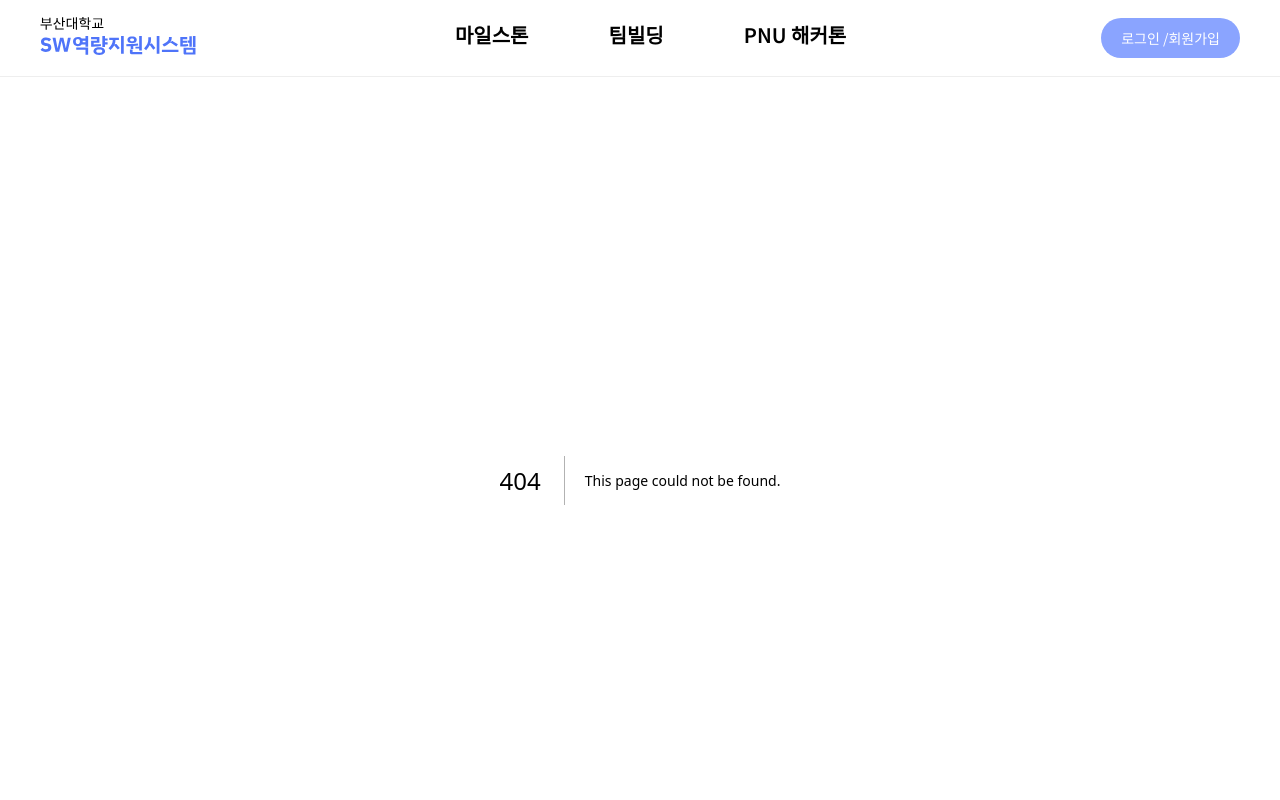
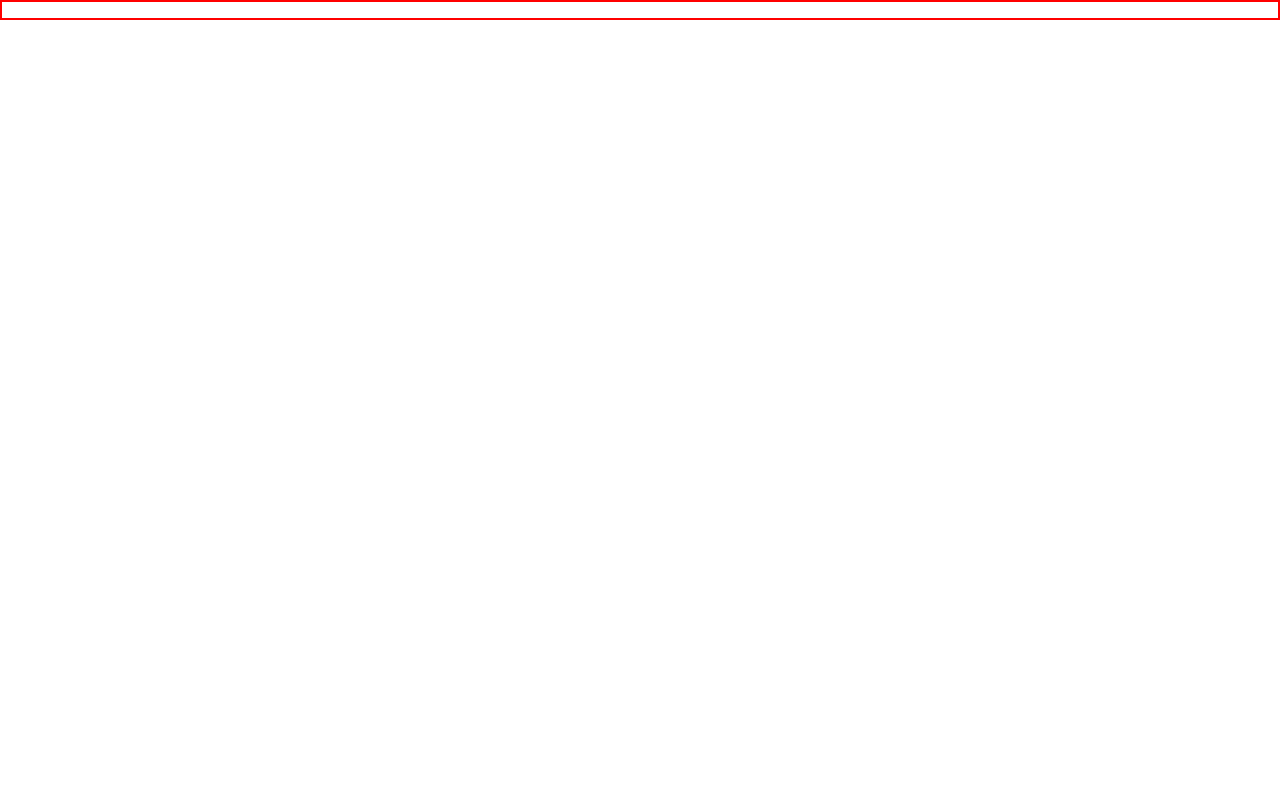
Before and after one commit to SW-CSS/sw-css, a Next.js app in the folder frontend/: page /admin in a window 1280 px wide. Before the commit this address had no page. Shown: the top 800 px of the page. Built offline with nearby package versions, Linux system fonts and the light colour scheme.

Commit message:
feat: admin 페이지를 위한 layout 분리
#18

```diff
--- /dev/null
+++ b/frontend/src/app/CustomLayout.tsx
@@ -0,0 +1,27 @@
+'use client';
+
+import { usePathname } from 'next/navigation';
+
+import Footer from '@/components/Footer';
+import Header from '@/components/Header';
+
+import { PageWrapper, PageLayout } from './styled';
+
+const CustomLayout = ({ children }: Readonly<{ children: React.ReactNode }>) => {
+  const pathname = usePathname();
+
+  if (pathname.startsWith('/admin')) {
+    return <div>{children}</div>;
+  }
+  return (
+    <>
+      <Header />
+      <PageWrapper>
+        <PageLayout>{children}</PageLayout>
+      </PageWrapper>
+      <Footer />
+    </>
+  );
+};
+
+export default CustomLayout;
--- /dev/null
+++ b/frontend/src/app/admin/page.tsx
@@ -0,0 +1,3 @@
+const Page = () => <main style={{ width: '100%', height: '20px', border: '2px solid red' }} />;
+
+export default Page;
--- a/frontend/src/app/layout.tsx
+++ b/frontend/src/app/layout.tsx
@@ -1,10 +1,8 @@
 /* eslint-disable @next/next/no-page-custom-font */
-import Footer from '@/components/Footer';
-import Header from '@/components/Header';
 import ReduxProvider from '@/store/provider';
 import StyledComponentsRegistry from '@/theme/StyledComponentsRegistry';
 
-import { PageWrapper, PageLayout } from './styled';
+import CustomLayout from './CustomLayout';
 
 import type { Metadata } from 'next';
 
@@ -25,11 +23,7 @@ const RootLayout = ({ children }: Readonly<{ children: React.ReactNode }>) => (
     <body style={{ margin: 0 }}>
       <ReduxProvider>
         <StyledComponentsRegistry>
-          <Header />
-          <PageWrapper>
-            <PageLayout>{children}</PageLayout>
-          </PageWrapper>
-          <Footer />
+          <CustomLayout>{children}</CustomLayout>
         </StyledComponentsRegistry>
       </ReduxProvider>
     </body>
```
